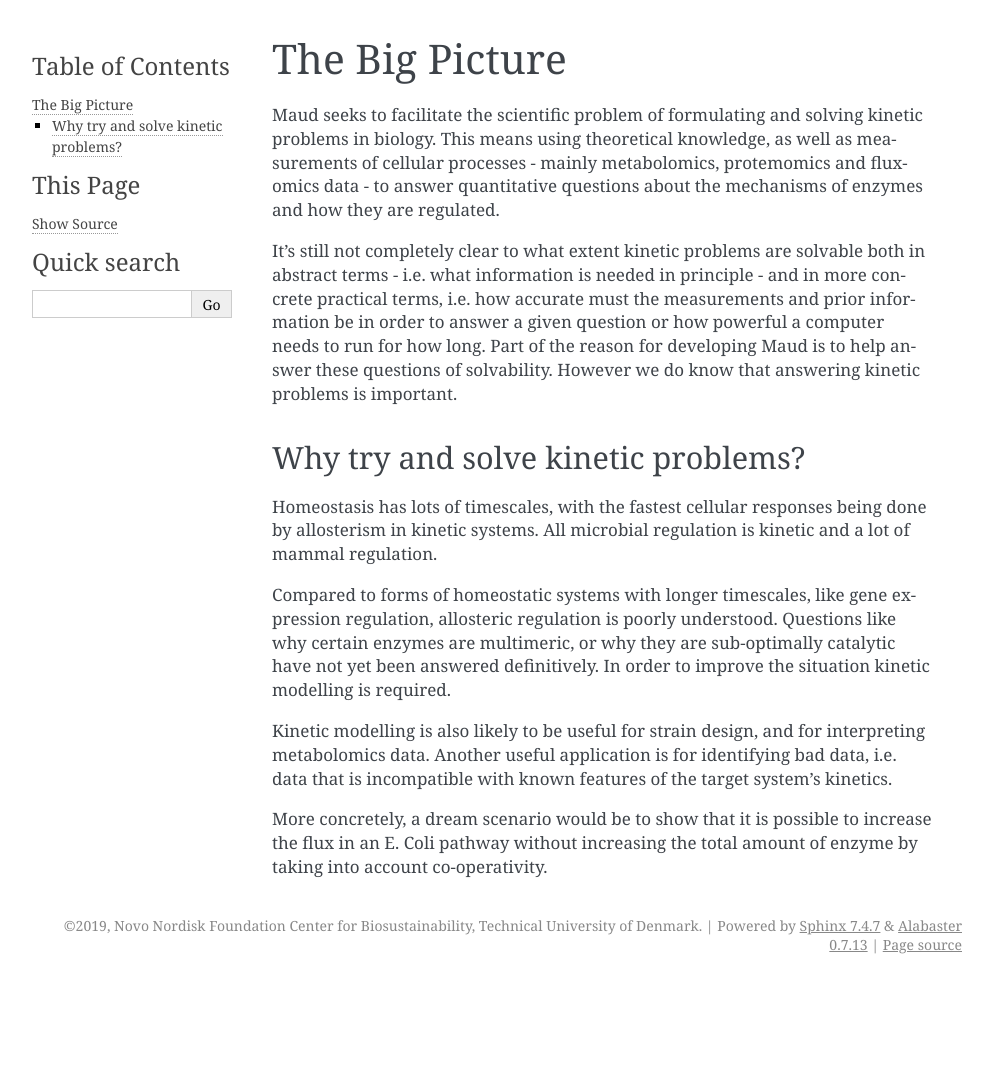
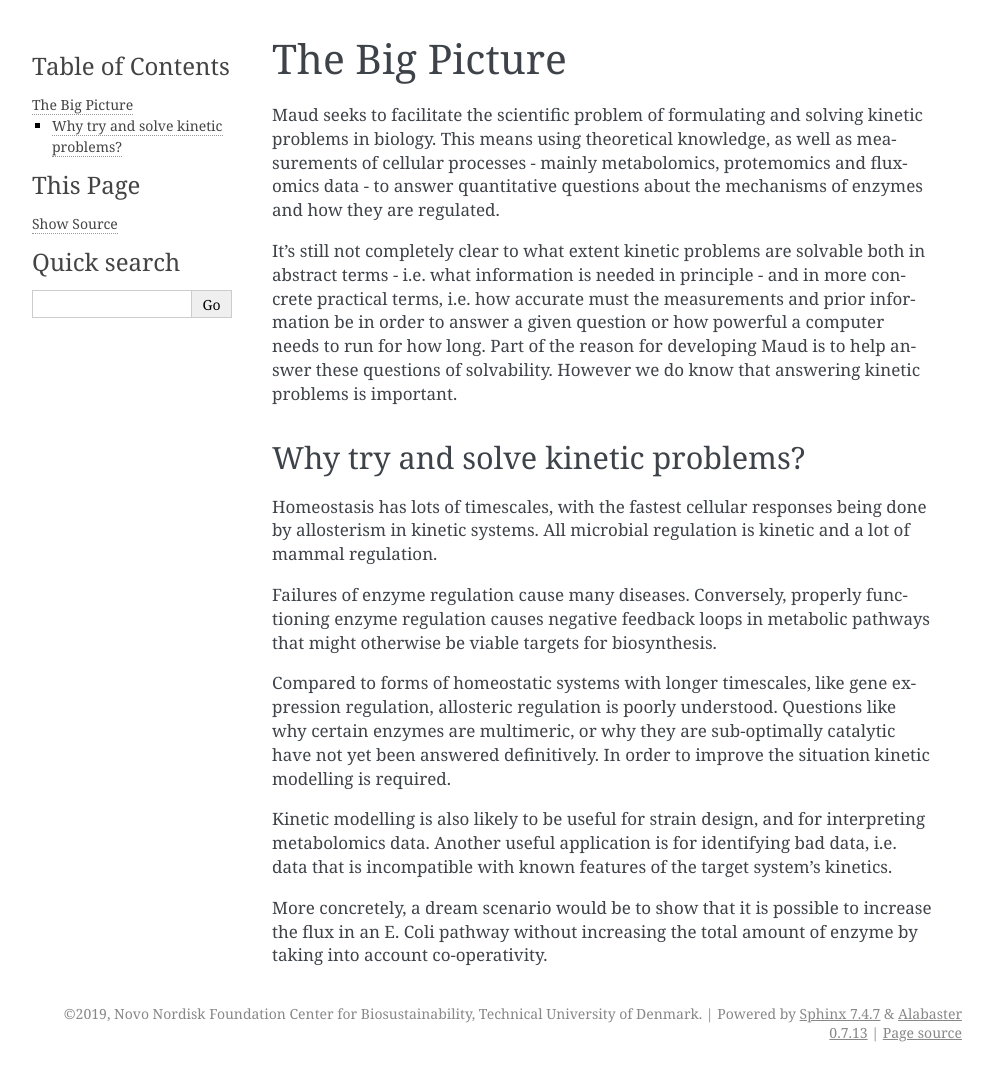
Before and after one commit to biosustain/Maud, a Sphinx documentation site: the page built from docs/theory/big_picture.rst, in a window 1280 px wide. Shown: the whole page, without its empty margins (148-1141 px from the left). Built offline with Sphinx 7.4.7, drawn with Linux system fonts in a browser that asks for light colours; before the commit the page ends 984 px from its top, so only the background shows below that.

Commit message:
Doc: extra paragraph about potential benefits

```diff
--- a/docs/theory/big_picture.rst
+++ b/docs/theory/big_picture.rst
@@ -23,6 +23,10 @@ Homeostasis has lots of timescales, with the fastest cellular responses being
 done by allosterism in kinetic systems. All microbial regulation is kinetic and
 a lot of mammal regulation.
 
+Failures of enzyme regulation cause many diseases. Conversely, properly
+functioning enzyme regulation causes negative feedback loops in metabolic
+pathways that might otherwise be viable targets for biosynthesis.
+
 Compared to forms of homeostatic systems with longer timescales, like gene
 expression regulation, allosteric regulation is poorly understood. Questions
 like why certain enzymes are multimeric, or why they are sub-optimally
```
